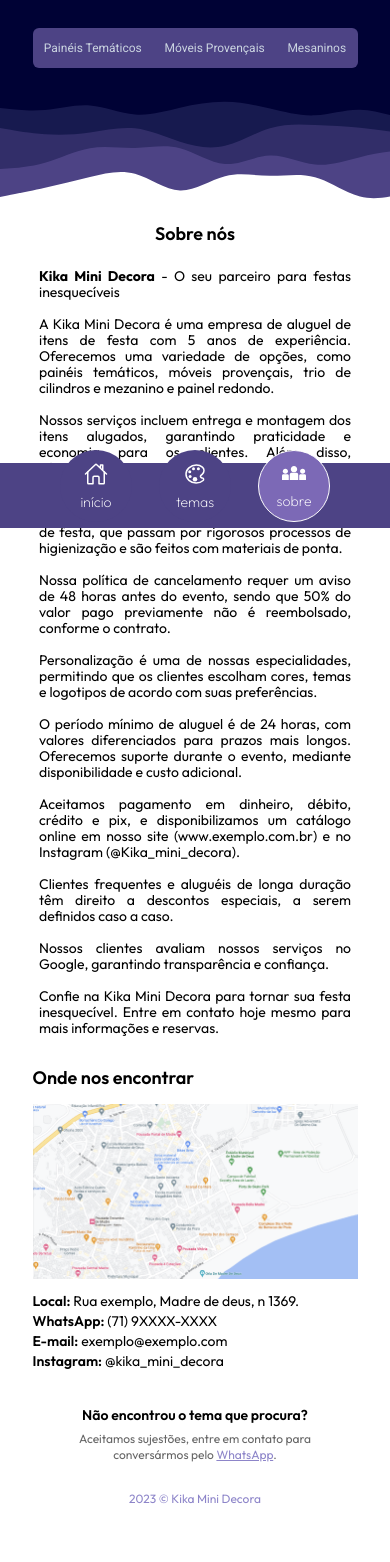
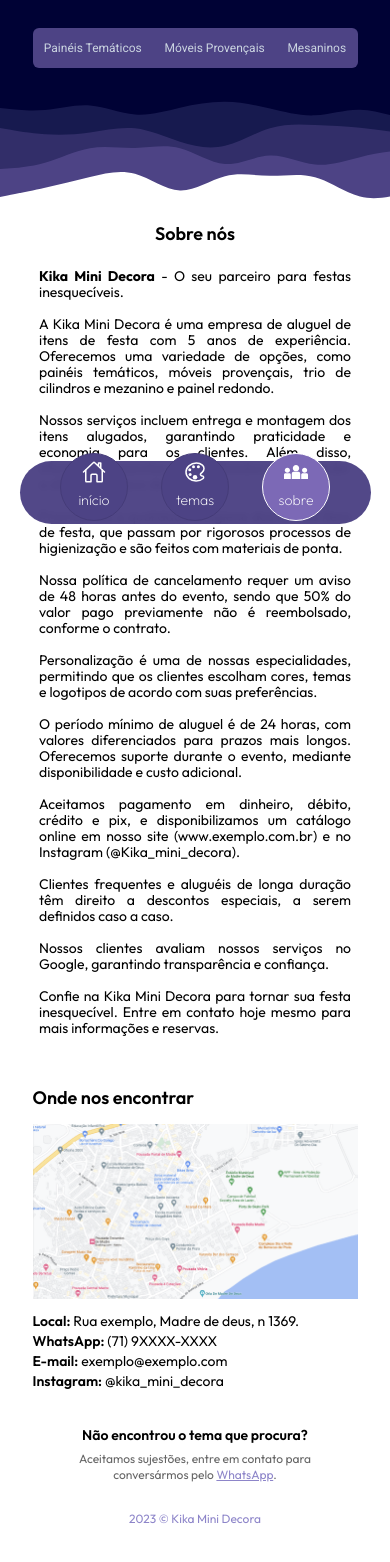
Before and after one commit to GiovanniBot/Kika-Decora, a Next.js app in the folder client/: page /about in a window 390 px wide. Shown: the part 316-1878 px from the top of the page. Built offline with nearby package versions, Linux system fonts and the light colour scheme.

Commit message:
update navbar mobile

```diff
--- a/client/app/about/page.tsx
+++ b/client/app/about/page.tsx
@@ -2,6 +2,7 @@ import Image from 'next/image';
 import HeroSVGs from '@/app/components/HeroSVGs';
 import { Roboto } from 'next/font/google';
 import HeroButton from '@/app/components/HeroButton';
+import MapsSection from '../components/MapsSection';
 
 const roboto = Roboto({ subsets: ['latin'], weight: ["400", "700"] });
 
@@ -56,7 +57,7 @@ export default async function AboutPage() {
 
       <section className='w-[80%] xl:w-[66%] 2xl:w-[66%] mx-auto mt-36 md:mt-6 mb-4 xl:mb-6 2xl:mb-9 text-center'>
         <p className='font-semibold text-lg lg:text-2xl'>Sobre nós</p>
-        <p className='text-sm/4 mt-5 lg:mt-8 text-justify'><b>Kika Mini Decora</b> - O seu parceiro para festas inesquecíveis</p>
+        <p className='text-sm/4 mt-5 lg:mt-8 text-justify'><b>Kika Mini Decora</b> - O seu parceiro para festas inesquecíveis.</p>
         <p className='text-sm/4 mt-4 text-justify'>A Kika Mini Decora é uma empresa de aluguel de itens de festa com 5 anos de experiência. Oferecemos uma variedade de opções, como painéis temáticos, móveis provençais, trio de cilindros e mezanino e painel redondo.</p>
         <p className='text-sm/4 mt-4 text-justify'>Nossos serviços incluem entrega e montagem dos itens alugados, garantindo praticidade e economia para os clientes. Além disso, oferecemos pacotes personalizados para atender a diferentes tipos de eventos.</p>
         <p className='text-sm/4 mt-4 text-justify'>Priorizamos a qualidade e higiene dos nossos itens de festa, que passam por rigorosos processos de higienização e são feitos com materiais de ponta.</p>
@@ -69,29 +70,7 @@ export default async function AboutPage() {
         <p className='text-sm/4 mt-4 text-justify'>Confie na Kika Mini Decora para tornar sua festa inesquecível. Entre em contato hoje mesmo para mais informações e reservas.</p>
       </section>
 
-      <section className='mt-7 lg:mt-16 grid grid-cols-12'>
-        <p className='col-start-2 lg:col-start-3 col-span-8 font-semibold text-lg lg:text-2xl mb-3 lg:mb-6'>
-          Onde nos encontrar
-        </p>
-
-        <div className='col-start-2 lg:col-start-3 col-span-10 lg:col-span-8 flex flex-wrap md:flex-row'>
-          <div className='basis-full md:basis-3/5 mb-3'>
-            <Image
-              className='w-full'
-              src="/maps.png"
-              alt="Mapa"
-              width={500}
-              height={500}
-            />
-          </div>
-          <div className='basis-full md:basis-2/5 md:pl-6 text-sm lg:text-lg xl:text-xl lg:mt-3'>
-            <p><span className='font-semibold'>Local:</span> Rua exemplo, Madre de deus, n 1369.</p>
-            <p><span className='font-semibold'>WhatsApp:</span> (71) 9XXXX-XXXX</p>
-            <p><span className='font-semibold'>E-mail:</span> exemplo@exemplo.com</p>
-            <p><span className='font-semibold'>Instagram:</span> @kika_mini_decora</p>
-          </div>
-        </div>
-      </section>
+      <MapsSection />
 
     </main>
   )
--- /dev/null
+++ b/client/app/components/MapsSection.tsx
@@ -0,0 +1,29 @@
+import Image from "next/image";
+
+export default function HeroSVGs() {
+  return (
+    <section className='mt-12 lg:mt-24 grid grid-cols-12 lg:mb-20'>
+      <p className='col-start-2 lg:col-start-3 col-span-8 font-semibold text-lg lg:text-2xl mb-3 lg:mb-6'>
+        Onde nos encontrar
+      </p>
+
+      <div className='col-start-2 lg:col-start-3 col-span-10 lg:col-span-8 flex flex-wrap md:flex-row'>
+        <div className='basis-full md:basis-3/5 mb-3'>
+          <Image
+            className='w-full'
+            src="/maps.png"
+            alt="Mapa"
+            width={500}
+            height={500}
+          />
+        </div>
+        <div className='basis-full md:basis-2/5 md:pl-6 text-sm lg:text-lg xl:text-xl lg:mt-3'>
+          <p><span className='font-semibold'>Local:</span> Rua exemplo, Madre de deus, n 1369.</p>
+          <p><span className='font-semibold'>WhatsApp:</span> (71) 9XXXX-XXXX</p>
+          <p><span className='font-semibold'>E-mail:</span> exemplo@exemplo.com</p>
+          <p><span className='font-semibold'>Instagram:</span> @kika_mini_decora</p>
+        </div>
+      </div>
+    </section>
+  );
+}
--- a/client/app/components/MobileNav.tsx
+++ b/client/app/components/MobileNav.tsx
@@ -1,9 +1,9 @@
-'use client'
+'use client';
 import Link from "next/link";
 import Image from "next/image";
 import { usePathname } from 'next/navigation'
 
-export default function HeroSVGs() {
+export default function MobileNav() {
   const currentPathname = usePathname();
 
   const isActive = (href: string) => {
@@ -12,10 +12,12 @@ export default function HeroSVGs() {
 
   return (
     <main>
-      <div className='text-transparent fixed bottom-0 w-full h-[65px] bg-[#4D4385] z-10 lg:hidden'>placeholder</div>
+      <div className="w-full flex flex-wrap justify-center">
+        <div className='bg-navbar-mobile text-transparent fixed bottom-1 w-[90%] md:w-[60%] h-[63px] bg-[#4d4385f7] z-10 lg:hidden rounded-full'>placeholder</div>
+      </div>
       <menu className='fixed bottom-0 w-full z-20 lg:hidden'>
-        <ul className='flex justify-center h-[78px] border-collapse'>
-          <li className={`absolute w-[72px] h-[72px] left-9 md:left-44 top-0 mx-6 rounded-full bg-[#4D4385] flex flex-wrap justify-center items-end pb-1 ${isActive('/') ? 'mobile-nav-active' : ''}`}>
+        <ul className='flex justify-center h-[75px] border-collapse'>
+          <li className={`absolute w-[68px] h-[68px] left-9 md:left-48 top-0 mx-6 rounded-full bg-[#4D4385] flex flex-wrap justify-center items-end pb-1 border-[1px] border-[#453c78] ${isActive('/') ? 'mobile-nav-active' : ''}`}>
             <Link href={`/`}>
               <span className='text-white text-sm/8 font-extralight'>
                 <Image
@@ -29,7 +31,7 @@ export default function HeroSVGs() {
               </span>
             </Link>
           </li>
-          <li className={`absolute w-[72px] h-[72px] center-0 top-0 mx-6 rounded-full bg-[#4D4385] flex flex-wrap justify-center items-end pb-1 ${isActive('/themes') ? 'mobile-nav-active' : ''}`}>
+          <li className={`absolute w-[68px] h-[68px] center-0 top-0 mx-6 rounded-full bg-[#4D4385] flex flex-wrap justify-center items-end pb-1 border-[1px] border-[#453c78] ${isActive('/themes') ? 'mobile-nav-active' : ''}`}>
             <Link href={`/themes`}>
               <span className='text-white text-sm/8 font-extralight'>
                 <Image
@@ -43,7 +45,7 @@ export default function HeroSVGs() {
               </span>
             </Link>
           </li>
-          <li className={`absolute w-[72px] h-[72px] right-9 md:right-44 top-0 mx-6 rounded-full bg-[#4D4385] flex flex-wrap justify-center items-end pb-1 ${isActive('/about') ? 'mobile-nav-active' : ''}`}>
+          <li className={`absolute w-[68px] h-[68px] right-9 md:right-48 top-0 mx-6 rounded-full bg-[#4D4385] flex flex-wrap justify-center items-end pb-1 border-[1px] border-[#453c78] ${isActive('/about') ? 'mobile-nav-active' : ''}`}>
             <Link href={`/about`}>
               <span className='text-white text-sm/8 font-extralight'>
                 <Image
--- a/client/app/globals.css
+++ b/client/app/globals.css
@@ -75,3 +75,6 @@ header {
   border: #ffffff 1px solid;
   background-color: #7C69B6!important;
 }
+.bg-navbar-mobile {
+  backdrop-filter: blur(3px);
+}
--- a/client/app/layout.tsx
+++ b/client/app/layout.tsx
@@ -4,6 +4,7 @@ import { Outfit } from 'next/font/google'
 import type { Metadata } from 'next'
 import './globals.css'
 import MobileNav from './components/MobileNav'
+import HeroSVGs from './components/HeroSVGs'
 
 const outfit = Outfit({ subsets: ['latin'] })
 
@@ -56,7 +57,10 @@ export default function RootLayout({
           </div>
         </section>
 
-        <footer className='hidden lg:inline-block pb-36 text-white text-center bg-[#000235] rounded-t-3xl w-full'>
+        <div className='rotate-180 hidden lg:block'>
+         <HeroSVGs />
+        </div>
+        <footer className='hidden lg:inline-block pb-36 text-white text-center bg-[#000235] w-full'>
           Desktop Footer Placeholder
         </footer>
 
--- a/client/app/page.tsx
+++ b/client/app/page.tsx
@@ -5,6 +5,7 @@ import type { Metadata } from 'next'
 import HeroButton from './components/HeroButton'
 import getAllThemes from '@/lib/getAllThemes';
 import HeroSVGs from './components/HeroSVGs';
+import MapsSection from './components/MapsSection';
 // import truncateThemeName from '@/lib/truncateThemeName';
 
 const roboto = Roboto({ subsets: ['latin'], weight: ["400", "700"] });
@@ -23,10 +24,10 @@ export default async function Home() {
     <main>
       <section className='home-hero grid grid-cols-12'>
         <div className='col-start-2 col-end-8 lg:col-start-3 lg:col-end-7 mt-3 md:mt-7 lg:mt-12'>
-          <span className="text-white text-[30px] md:text-[60px] lg:text-[90px] leading-none font-bold">
+          <span className="text-white text-[30px] md:text-[60px] lg:text-[70px] leading-none font-bold">
             Seu Evento Bombando Sempre!
           </span>
-          <span className='hidden md:inline-block text-slate-400 text-lg mt-9 lg:mt-14 pe-28'>
+          <span className='hidden md:inline-block text-slate-400 text-lg mt-9 lg:mt-14 xl:pe-28'>
             Com a Kika Decora você encontra os mais diversos temas para tornar sua festa única e incrível.
           </span>
           <div className='mt-9 lg:mt-14 w-[81%]'>
@@ -132,29 +133,7 @@ export default async function Home() {
         </div>
       </section>
 
-      <section className='mt-12 lg:mt-24 grid grid-cols-12'>
-        <p className='col-start-2 lg:col-start-3 col-span-8 font-semibold text-lg lg:text-2xl mb-3 lg:mb-6'>
-          Onde nos encontrar
-        </p>
-
-        <div className='col-start-2 lg:col-start-3 col-span-10 lg:col-span-8 flex flex-wrap md:flex-row'>
-          <div className='basis-full md:basis-3/5 mb-3'>
-            <Image
-              className='w-full'
-              src="/maps.png"
-              alt="Mapa"
-              width={500}
-              height={500}
-            />
-          </div>
-          <div className='basis-full md:basis-2/5 md:pl-6 text-sm lg:text-lg xl:text-xl lg:mt-3'>
-            <p><span className='font-semibold'>Local:</span> Rua exemplo, Madre de deus, n 1369.</p>
-            <p><span className='font-semibold'>WhatsApp:</span> (71) 9XXXX-XXXX</p>
-            <p><span className='font-semibold'>E-mail:</span> exemplo@exemplo.com</p>
-            <p><span className='font-semibold'>Instagram:</span> @kika_mini_decora</p>
-          </div>
-        </div>
-      </section>
+      <MapsSection />
 
     </main>
   )
```
